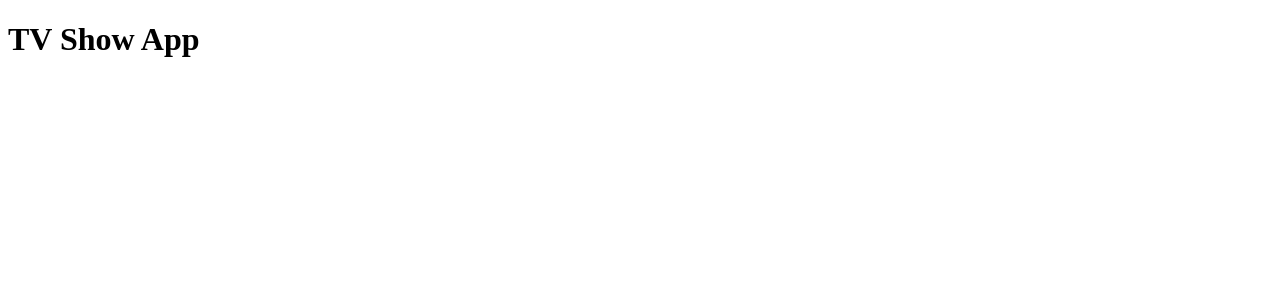
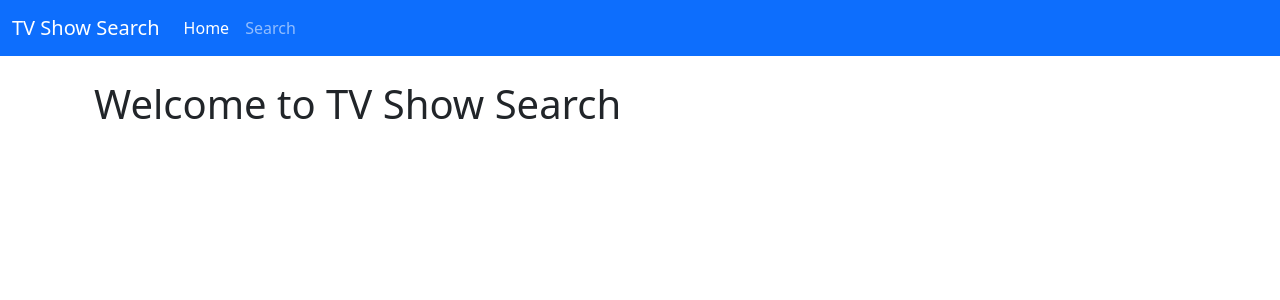
Before and after one commit to AkylaiJumabekova/hw69, a React (Vite) app: page / in a window 1280 px wide. Shown: the top 300 px of the page. Built offline with nearby package versions, Linux system fonts and the light colour scheme.

Commit message:
added pages, added styles using bootstrap

```diff
--- a/package.json
+++ b/package.json
@@ -12,9 +12,11 @@
   "dependencies": {
     "@reduxjs/toolkit": "^2.2.6",
     "axios": "^1.7.2",
+    "bootstrap": "^5.3.3",
     "react": "^18.3.1",
     "react-dom": "^18.3.1",
-    "react-redux": "^9.1.2"
+    "react-redux": "^9.1.2",
+    "react-router-dom": "^6.25.1"
   },
   "devDependencies": {
     "@types/react": "^18.3.3",
--- a/src/App.tsx
+++ b/src/App.tsx
@@ -1,9 +1,26 @@
+import React from 'react';
+import { Route, Routes } from 'react-router-dom';
+import Toolbar from './components/Toolbar/Toolbar';
+import Home from './containers/Home/Home';
+import SearchResults from './containers/Search/SearchResults';
+import ShowDetails from './containers/ShowDetails/ShowDetails';
 
-
-export const App = () => {
+const App: React.FC = () => {
   return (
-    <div>
-      <h1>TV Show App</h1>
-    </div>
+    <>
+      <header>
+        <Toolbar />
+      </header>
+      <main className="container mt-4">
+        <Routes>
+          <Route path="/" element={<Home />} />
+          <Route path="/search" element={<SearchResults />} />
+          <Route path="/shows/:id" element={<ShowDetails />} />
+          <Route path="*" element={<h1>Not Found</h1>} />
+        </Routes>
+      </main>
+    </>
   );
 };
+
+export default App;
--- /dev/null
+++ b/src/components/Toolbar/Toolbar.tsx
@@ -0,0 +1,24 @@
+import React from 'react';
+import { NavLink } from 'react-router-dom';
+
+const Toolbar: React.FC = () => {
+    return (
+        <nav className="navbar navbar-expand-lg navbar-dark bg-primary">
+            <div className="container-fluid">
+                <span className="navbar-brand">TV Show Search</span>
+                <div className="navbar-collapse collapse">
+                    <ul className="navbar-nav mr-auto">
+                        <li className="nav-item">
+                            <NavLink className="nav-link" to="/" end>Home</NavLink>
+                        </li>
+                        <li className="nav-item">
+                            <NavLink className="nav-link" to="/search">Search</NavLink>
+                        </li>
+                    </ul>
+                </div>
+            </div>
+        </nav>
+    );
+};
+
+export default Toolbar;
--- /dev/null
+++ b/src/containers/Home/Home.tsx
@@ -0,0 +1,11 @@
+import React from 'react';
+
+const Home: React.FC = () => {
+    return (
+        <div className="container mt-4">
+            <h1>Welcome to TV Show Search</h1>
+        </div>
+    );
+};
+
+export default Home;
--- /dev/null
+++ b/src/containers/Search/SearchResults.tsx
@@ -0,0 +1,11 @@
+import React from 'react';
+
+const SearchResults: React.FC = () => {
+    return (
+        <div className="container mt-4">
+            <h1>Search for TV Shows</h1>
+        </div>
+    );
+};
+
+export default SearchResults;
--- /dev/null
+++ b/src/containers/ShowDetails/ShowDetails.tsx
@@ -0,0 +1,11 @@
+import React from 'react';
+
+const ShowDetails: React.FC = () => {
+    return (
+        <div className="container mt-4">
+            <h1>Show Details</h1>
+        </div>
+    );
+};
+
+export default ShowDetails;
```
Also changed, not shown: src/main.tsx (+6 -6 lines), 1 other file (tests, documents, lock files or other folders).
